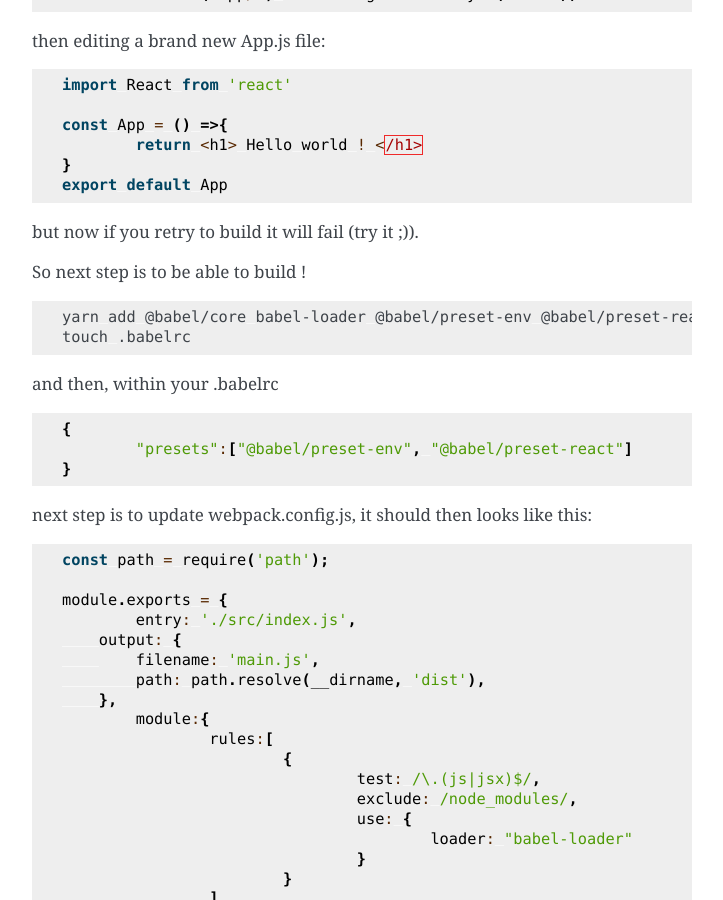
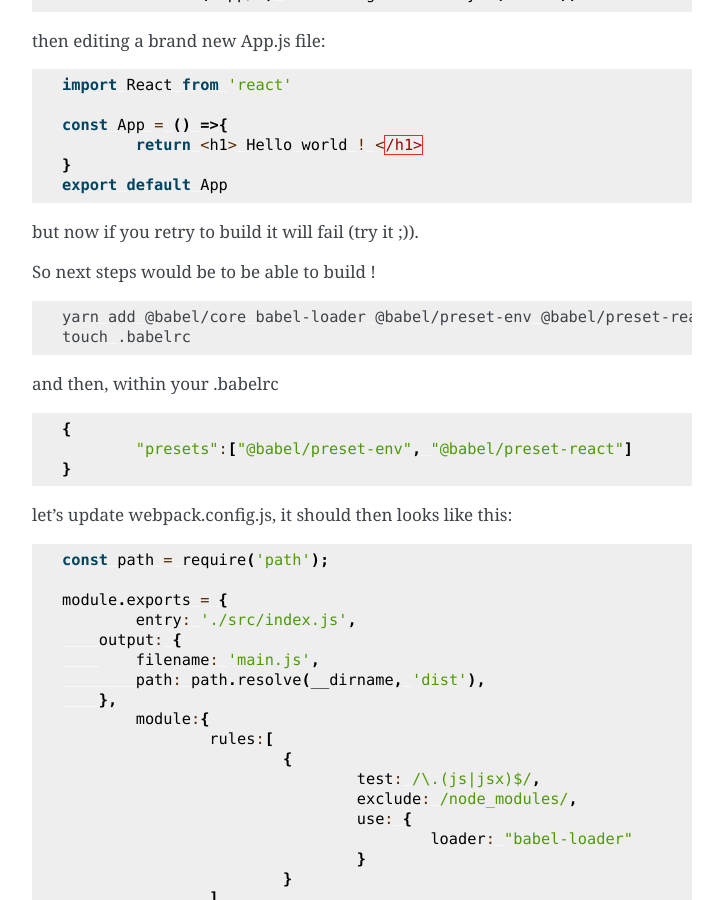
Before and after one commit to weatherforce/ipyreact, a Sphinx documentation site: the page built from docs/source/react_nbextension_trial.md, in a window 1280 px wide and 900 px high, scrolled down 2394 px. Shown: the whole window, without its empty margins (388-1111 px from the left). Built offline with Sphinx 7.4.7, drawn with Linux system fonts in a browser that asks for light colours; pages that are not in the unit, such as notebooks, are missing from menus.

Commit message:
Add change to code base

````diff
--- a/docs/source/react_nbextension_trial.md
+++ b/docs/source/react_nbextension_trial.md
@@ -119,7 +119,7 @@ export default App
 
 but now if you retry to build it will fail (try it ;)).
 
-So next step is to be able to build !
+So next steps would be to be able to build !
 
 ```bash
 yarn add @babel/core babel-loader @babel/preset-env @babel/preset-react --dev
@@ -133,7 +133,7 @@ and then, within your .babelrc
 	"presets":["@babel/preset-env", "@babel/preset-react"]
 }
 ```
-next step is to update webpack.config.js, it should then looks like this:
+let's update webpack.config.js, it should then looks like this:
 
 ```javascript
 const path = require('path');
````
